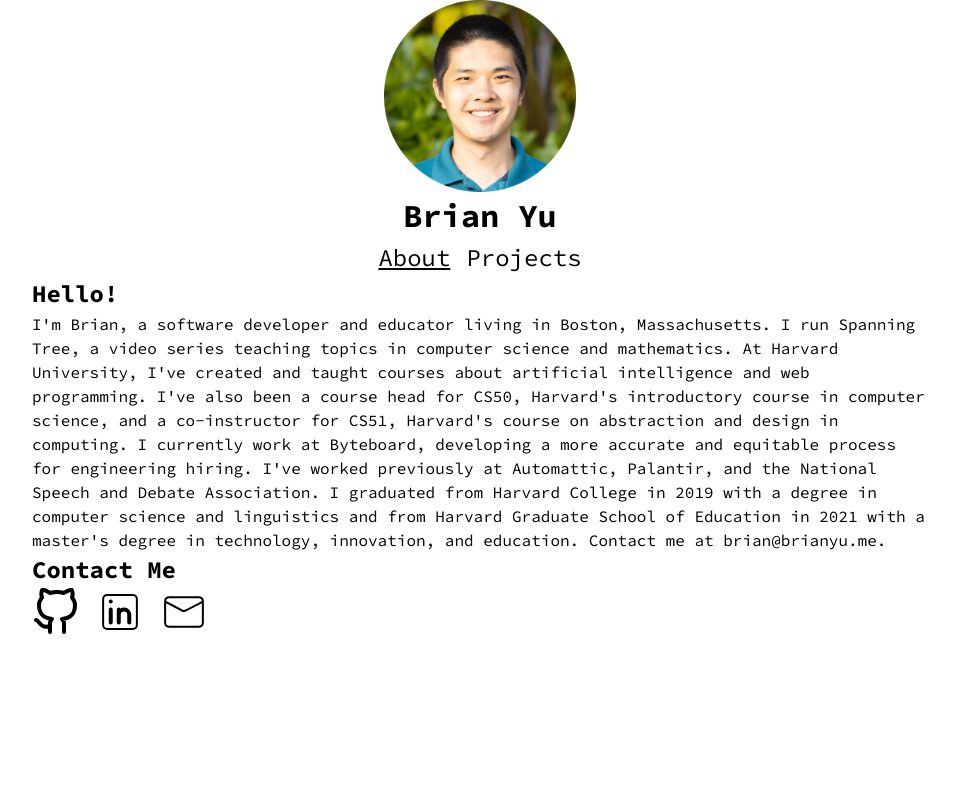
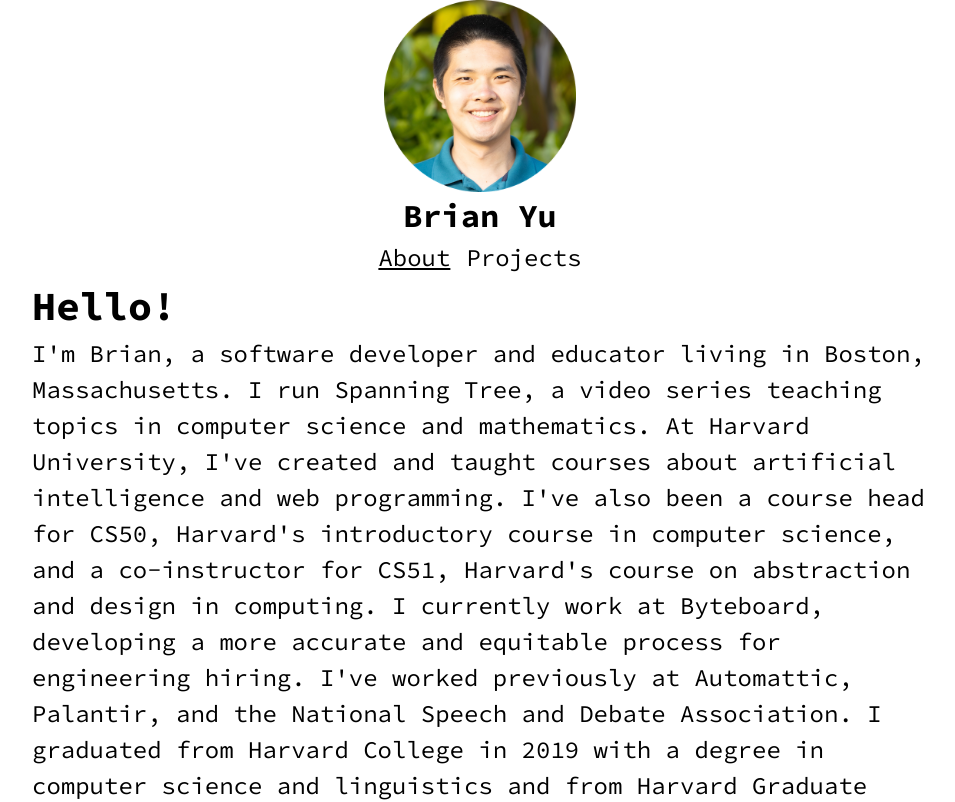
Before and after one commit to SohailRaoufi/Portfolio, a Next.js app: page / in a window 1280 px wide. Shown: the top 802 px of the page, without its empty margins (160-1115 px from the left). Built offline with nearby package versions, Linux system fonts and the light colour scheme.

Commit message:
designed the projects page

```diff
--- a/app/page.tsx
+++ b/app/page.tsx
@@ -1,46 +1,31 @@
 "use client";
-import Image from "next/image";
 import React, { useState } from "react";
-import profile from "@/public/profile.png";
 import Bio from "@/components/bio";
 import Contact from "@/components/contact";
-import projectArray from "@/projects.json";
-import ProjectFilesArray from "@/components/projectFilesArray";
+import Projects from "@/components/projects";
+import Header from "@/components/header";
 
 function Page() {
-  const [{ about, projects }, setActive] = useState({
-    about: true,
-    projects: false,
+  const [{ aboutSectionActive, projectsSectionActive }, setActive] = useState({
+    aboutSectionActive: true,
+    projectsSectionActive: false,
   });
   return (
     <div className="max-w-4xl mx-auto">
-      <div className="flex flex-col items-center ">
-        <Image src={profile} className="w-48 h-48" alt="profile picture" />
-        <h1 className="font-bold text-[2rem]">Brian Yu</h1>
-        <div className="space-x-4 text-[1.5rem]">
-          <button
-            onClick={() => setActive({ about: true, projects: false })}
-            className={`${about && "underline"}`}
-          >
-            About
-          </button>
-          <button
-            onClick={() => setActive({ about: false, projects: true })}
-            className={`${projects && "underline"}`}
-          >
-            Projects
-          </button>
-        </div>
-      </div>
+      <Header
+        aboutSectionActive={aboutSectionActive}
+        projectsSectionActive={projectsSectionActive}
+        setActive={setActive}
+      />
 
-      {about && (
+      {aboutSectionActive && (
         <>
           <Bio />
           <Contact />
         </>
       )}
 
-      {projects && <ProjectFilesArray />}
+      {projectsSectionActive && <Projects />}
     </div>
   );
 }
--- a/components/bio.tsx
+++ b/components/bio.tsx
@@ -3,21 +3,21 @@ import React from "react";
 function Bio() {
   return (
     <div>
-      <h1 className="font-bold text-[1.5rem]">Hello!</h1>
-      <p>
-        I'm Brian, a software developer and educator living in Boston,
+      <h1 className="font-bold text-[2.5rem]">Hello!</h1>
+      <p className="text-[1.5rem]">
+        I&apos;m Brian, a software developer and educator living in Boston,
         Massachusetts. I run Spanning Tree, a video series teaching topics in
-        computer science and mathematics. At Harvard University, I've created
-        and taught courses about artificial intelligence and web programming.
-        I've also been a course head for CS50, Harvard's introductory course in
-        computer science, and a co-instructor for CS51, Harvard's course on
-        abstraction and design in computing. I currently work at Byteboard,
-        developing a more accurate and equitable process for engineering hiring.
-        I've worked previously at Automattic, Palantir, and the National Speech
-        and Debate Association. I graduated from Harvard College in 2019 with a
-        degree in computer science and linguistics and from Harvard Graduate
-        School of Education in 2021 with a master's degree in technology,
-        innovation, and education. Contact me at brian@brianyu.me.
+        computer science and mathematics. At Harvard University, I&apos;ve
+        created and taught courses about artificial intelligence and web
+        programming. I&apos;ve also been a course head for CS50, Harvard&apos;s
+        introductory course in computer science, and a co-instructor for CS51,
+        Harvard&apos;s course on abstraction and design in computing. I
+        currently work at Byteboard, developing a more accurate and equitable
+        process for engineering hiring. I&apos;ve worked previously at
+        Automattic, Palantir, and the National Speech and Debate Association. I
+        graduated from Harvard College in 2019 with a degree in computer science
+        and linguistics and from Harvard Graduate School of Education in 2021
+        with a master&apos;s degree in technology, innovation, and education.
       </p>
     </div>
   );
--- a/components/contact.tsx
+++ b/components/contact.tsx
@@ -5,9 +5,9 @@ import { FiGithub } from "react-icons/fi";
 
 function Contact() {
   return (
-    <>
-      <h1 className="text-[1.5rem] font-bold">Contact Me</h1>
-      <div className="flex items-center gap-4">
+    <section className="mt-8">
+      <h1 className="text-[2rem] font-bold pb-4">Contact Me</h1>
+      <div className="flex items-center gap-6">
         <Link href={""}>
           <FiGithub size={48} />
         </Link>
@@ -18,7 +18,7 @@ function Contact() {
           <CiMail size={48} />
         </Link>
       </div>
-    </>
+    </section>
   );
 }
 
--- /dev/null
+++ b/components/header.tsx
@@ -0,0 +1,51 @@
+import Image from "next/image";
+import React from "react";
+import profile from "@/public/profile.png";
+
+function Header({
+  aboutSectionActive,
+  projectsSectionActive,
+  setActive,
+}: {
+  setActive: React.Dispatch<
+    React.SetStateAction<{
+      aboutSectionActive: boolean;
+      projectsSectionActive: boolean;
+    }>
+  >;
+  aboutSectionActive: boolean;
+  projectsSectionActive: boolean;
+}) {
+  return (
+    <div className="flex flex-col items-center ">
+      <Image src={profile} className="w-48 h-48" alt="profile picture" />
+      <h1 className="font-bold text-[2rem]">Brian Yu</h1>
+      <div className="space-x-4 text-[1.5rem]">
+        <button
+          onClick={() =>
+            setActive({
+              aboutSectionActive: true,
+              projectsSectionActive: false,
+            })
+          }
+          className={`${aboutSectionActive && "underline"}`}
+        >
+          About
+        </button>
+        <button
+          onClick={() =>
+            setActive({
+              aboutSectionActive: false,
+              projectsSectionActive: true,
+            })
+          }
+          className={`${projectsSectionActive && "underline"}`}
+        >
+          Projects
+        </button>
+      </div>
+    </div>
+  );
+}
+
+export default Header;
--- a/components/projectFilesArray.tsx
+++ /dev/null
@@ -1,25 +0,0 @@
-import projectArray from "@/projects.json";
-import Image from "next/image";
-import Link from "next/link";
-
-import React from "react";
-
-function ProjectFilesArray() {
-  return (
-    <div>
-      <h1>Applicatons</h1>
-      {projectArray.map((project) => (
-        <div key={project.name} className="flex gap-4">
-          <Image src={project.imgSrc} alt="" width={200} height={200} />
-          <div>
-            <h3>{project.name}</h3>
-            <p>{project.desc}</p>
-            <Link href={project.link}>GitHub</Link>
-          </div>
-        </div>
-      ))}
-    </div>
-  );
-}
-
-export default ProjectFilesArray;
--- /dev/null
+++ b/components/projects.tsx
@@ -0,0 +1,44 @@
+import projectArray from "@/projects.json";
+import Image from "next/image";
+import Link from "next/link";
+import { LuGithub } from "react-icons/lu";
+
+function Projects() {
+  return (
+    <div className="">
+      <h1 className="text-[2rem] font-bold mb-6">Applicatons</h1>
+      <div className="space-y-8">
+        {projectArray.map((project) => (
+          <div
+            key={project.name}
+            className="flex gap-4 bg-white shadow-lg py-4 px-8 rounded-lg"
+          >
+            <Image src={project.imgSrc} alt="" width={200} height={200} />
+            <div className="">
+              <h3 className="text-[2rem] font-semibold ">{project.name}</h3>
+              <p className="text-[1.25rem]">{project.desc}</p>
+
+              <Link
+                href={project.link}
+                className="flex items-center  rounded-full w-fit px-4 py-2 bg-gray-900 text-white gap-2 mt-4"
+              >
+                <LuGithub size={24} />
+                <span className="text-[1.25rem] ">GitHub</span>
+              </Link>
+
+              <div className="flex gap-2 mt-4">
+                {project.tech.map((item) => (
+                  <p key={item} className="bg-cyan-300 p-2 rounded-full">
+                    {item}
+                  </p>
+                ))}
+              </div>
+            </div>
+          </div>
+        ))}
+      </div>
+    </div>
+  );
+}
+
+export default Projects;
--- a/projects.json
+++ b/projects.json
@@ -3,6 +3,13 @@
         "name": "Leetcode",
         "desc": "Programming Contest application for Kardan University",
         "imgSrc": "/python.png",
-        "link" : "Github link"
+        "link" : "Github link",
+        "tech" : ["Django", "Rest API", "JWT", "POSTGREs"]
+    },    {
+        "name": "Leetcode",
+        "desc": "Programming Contest application for Kardan University",
+        "imgSrc": "/python.png",
+        "link" : "Github link",
+        "tech" : ["Django", "Rest API", "JWT", "POSTGREs"]
     }
 ]
```
